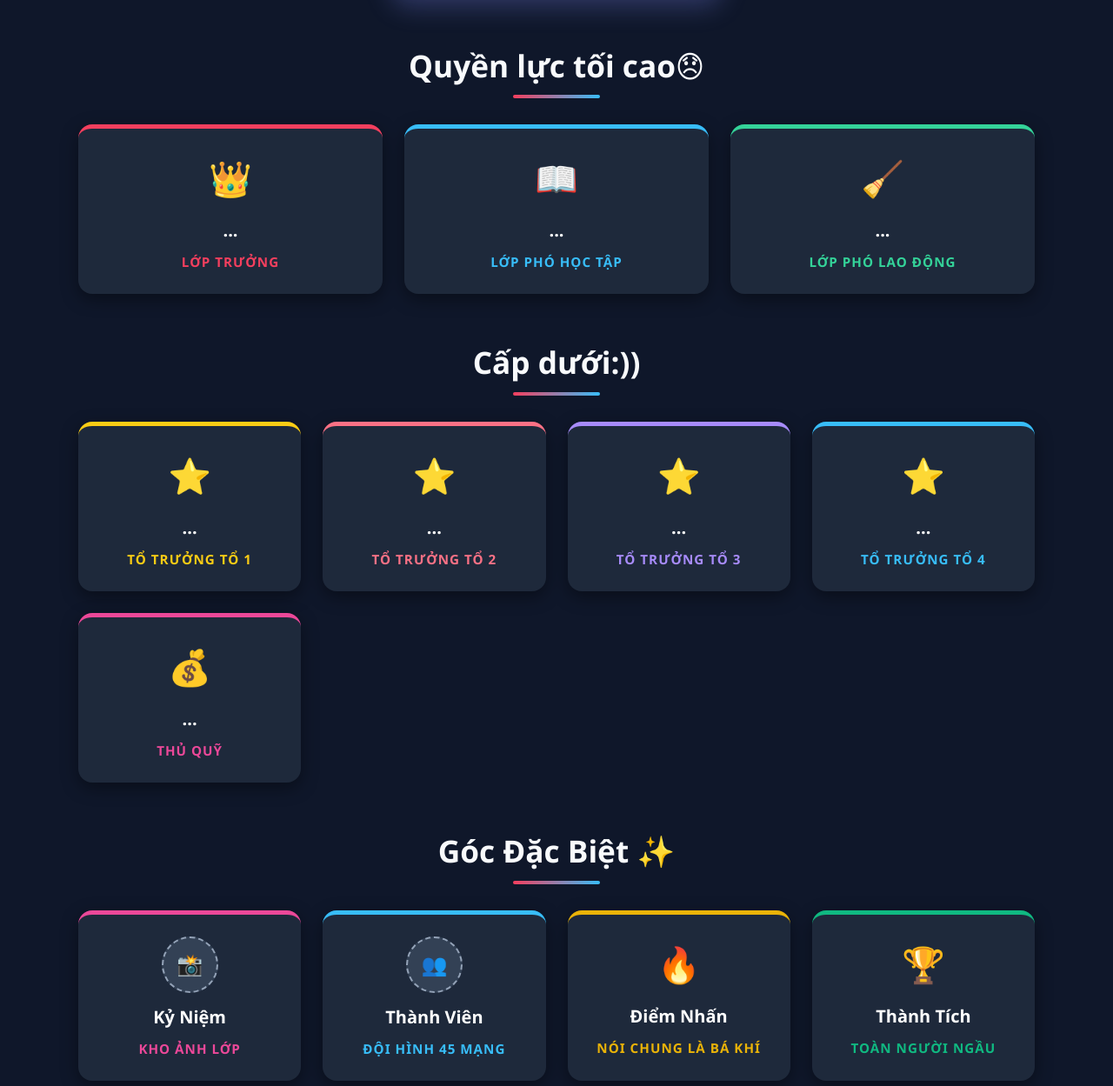
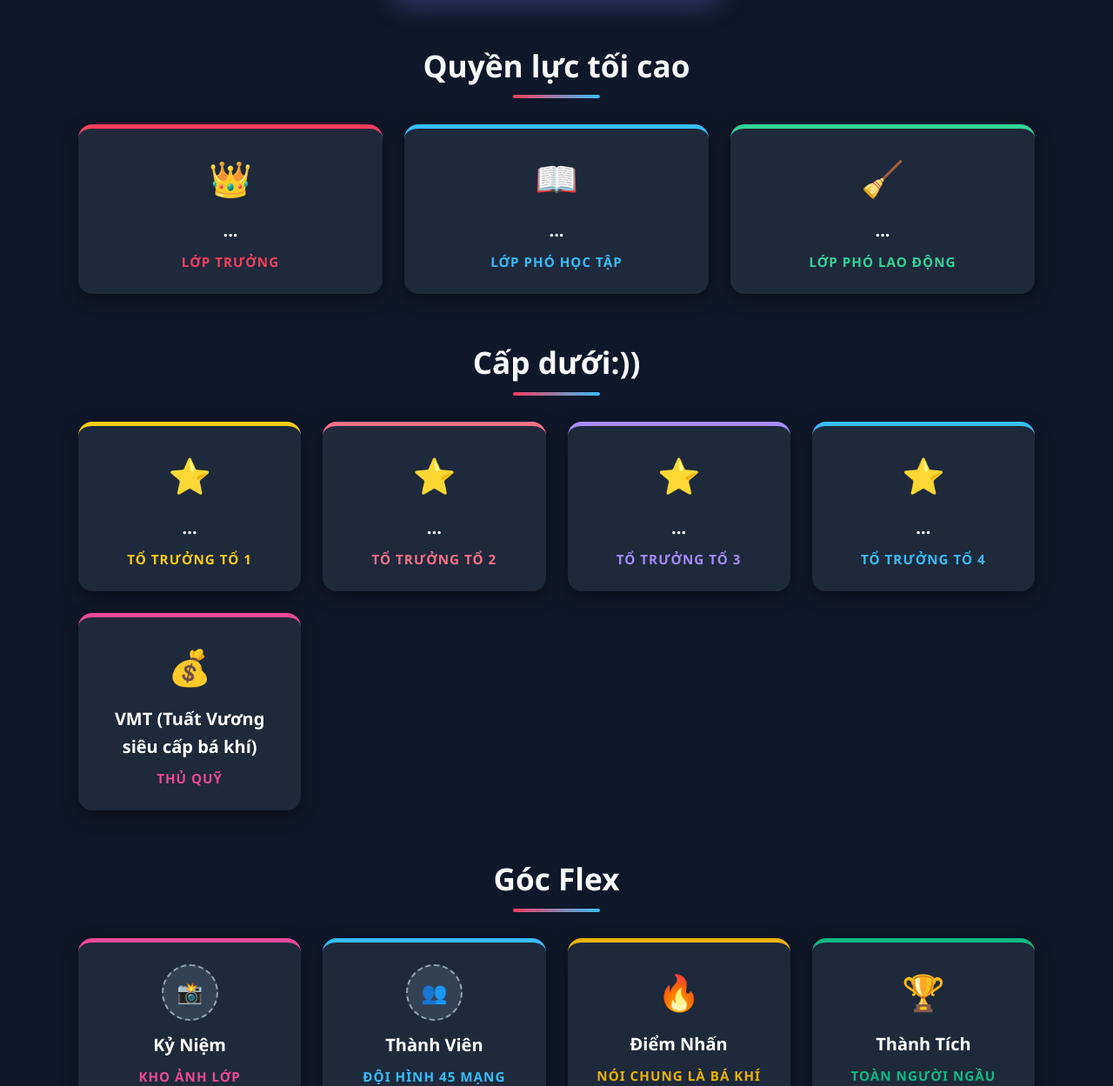
Before and after one commit to vmhoang321-commits/A1K61, a plain HTML site: page trangchu.html in a window 1280 px wide. Shown: the part 463-1712 px from the top of the page at 87% size. Drawn offline with Linux system fonts and the light colour scheme.

Commit message:
Update trangchu.html

```diff
--- a/trangchu.html
+++ b/trangchu.html
@@ -239,7 +239,7 @@
         </div>
 
         <!-- Ban Cán Sự Lớp -->
-        <h2 class="section-title">Quyền lực tối cao😞</h2>
+        <h2 class="section-title">Quyền lực tối cao</h2>
         <div class="grid-org">
             <div class="org-card" style="border-top-color: #f43f5e;">
                 <div class="role-icon">👑</div>
@@ -283,13 +283,13 @@
             </div>
             <div class="org-card" style="border-top-color: #ec4899;">
                 <div class="role-icon">💰</div>
-                <h4>...</h4>
+                <h4>VMT (Tuất Vương siêu cấp bá khí)</h4>
                 <div class="role-title" style="color: #ec4899;">Thủ Quỹ</div>
             </div>
         </div>
 
         <!-- Góc Đặc Biệt (Đã thêm nút Thành Viên) -->
-        <h2 class="section-title">Góc Đặc Biệt ✨</h2>
+        <h2 class="section-title">Góc Flex</h2>
         <div class="grid-org">
             <!-- Nút Kỷ Niệm chuyển sang kiniem.html -->
             <a href="kiniem.html" class="org-card" style="border-top-color: #ec4899; text-decoration: none; display: block;">
```
